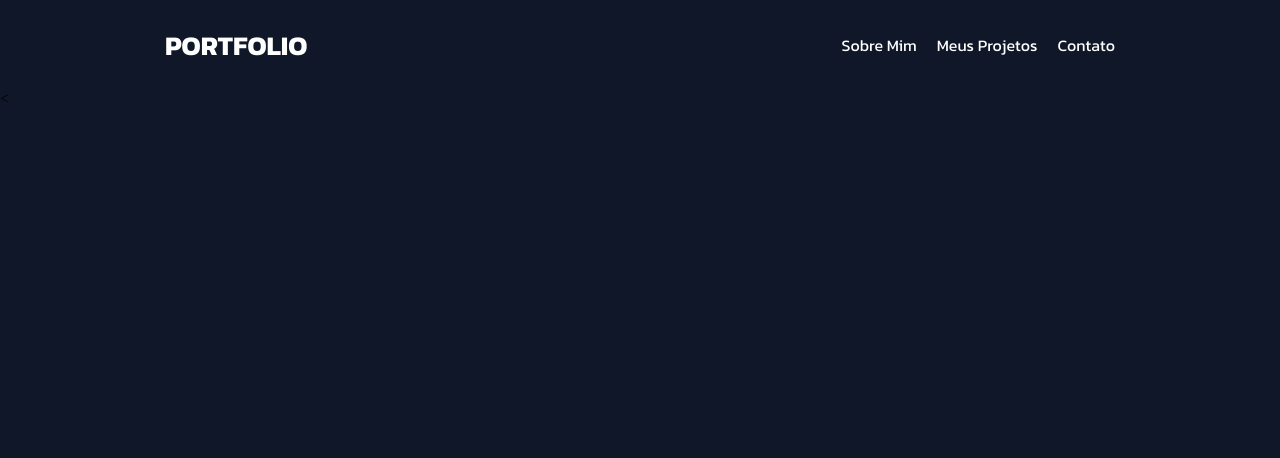
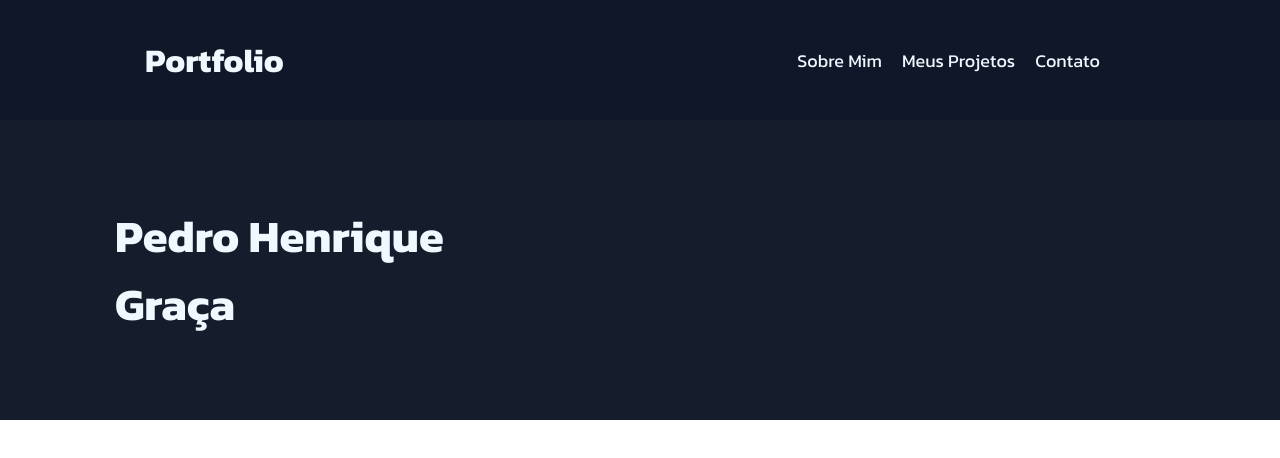
Before and after one commit to pedrogrca/personal-portfolio, a plain HTML site: page index.html in a window 1280 px wide. Drawn offline with Linux system fonts and the light colour scheme.

Commit message:
Started Working on the Second Section

```diff
--- a/index.html
+++ b/index.html
@@ -12,7 +12,7 @@
     <div class="header">
         <div class="header-left">
             <div class="title">
-                <h2>PORTFOLIO</h2>
+                <h2>Portfolio</h2>
             </div>
         </div>
         <div class="header-right">
@@ -24,7 +24,16 @@
         </div>
     </div>
     <div class="first-section">
-        <
+        <div class="content">
+            <div class="content-left">
+
+                <h2>Pedro Henrique <br>Graça</h2>
+
+            </div>
+            <div class="content-right">
+
+            </div>
+        </div>
     </div>
 </body>
 </html>
--- a/style.css
+++ b/style.css
@@ -7,28 +7,41 @@
     text-decoration: none;
 }
 
-body {
-    background-color: #101728;
-}
 
 .header {
-    padding: 15px;
+    padding: 30px;
     display: flex;
     justify-content: space-between;
     align-items: center;
     background-color: #101728;
     font-family: "Kanit", sans-serif;
-    color: white;
+    color: #F0F8FF;
     height: 60px;
 }
 
 .header-left {
-    margin-left: 150px;
-    font-size: 18px;
+    margin-left: 115px;
+    font-size: 22px;
+    font-weight: bolder;
 }
 
 ul {
     display: flex;
     gap: 20px;
     margin-right: 150px;
+    font-size: 18px;
 }
+
+.first-section {
+    height: 300px;
+    background-color: #151c2c;
+    color: #F0F8FF;
+    display: flex;
+    align-items: center;
+}
+
+.content-left {
+    margin-left: 115px;
+    font-size: 30px;
+    font-family: "Kanit", sans-serif;
+}
```
